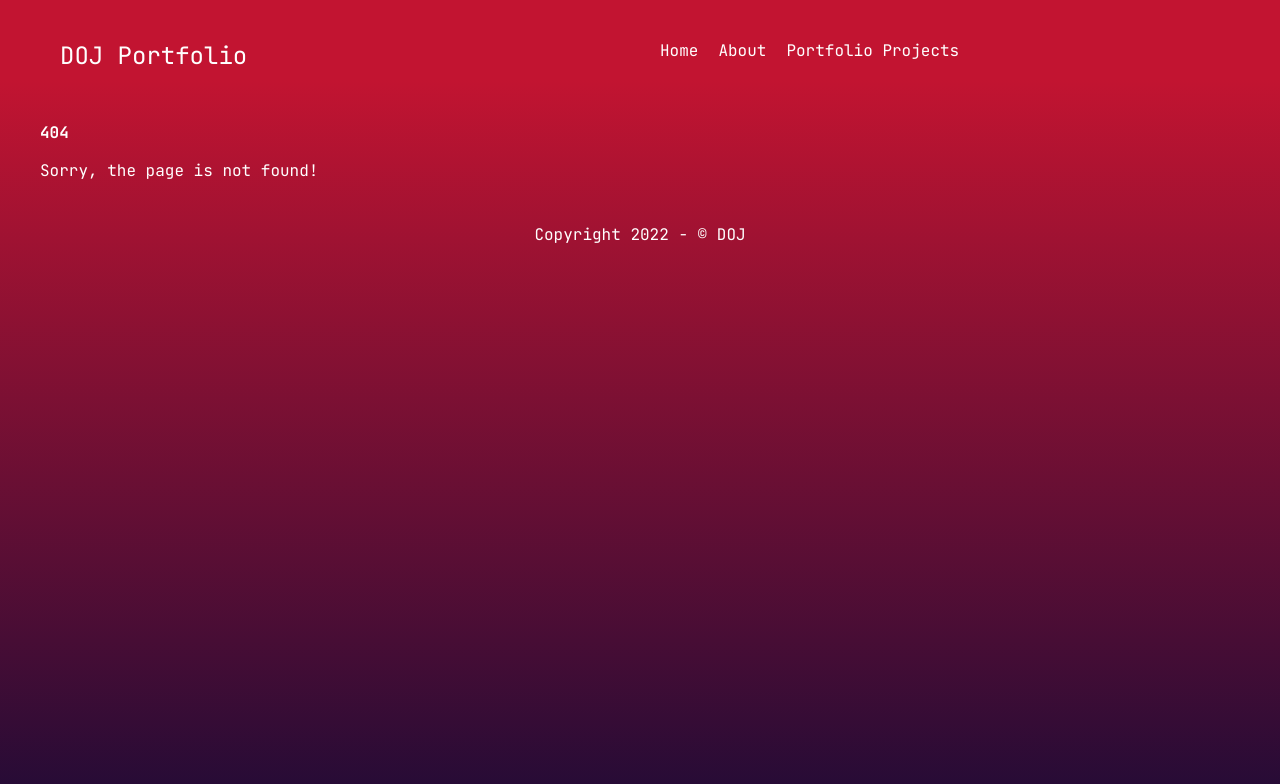
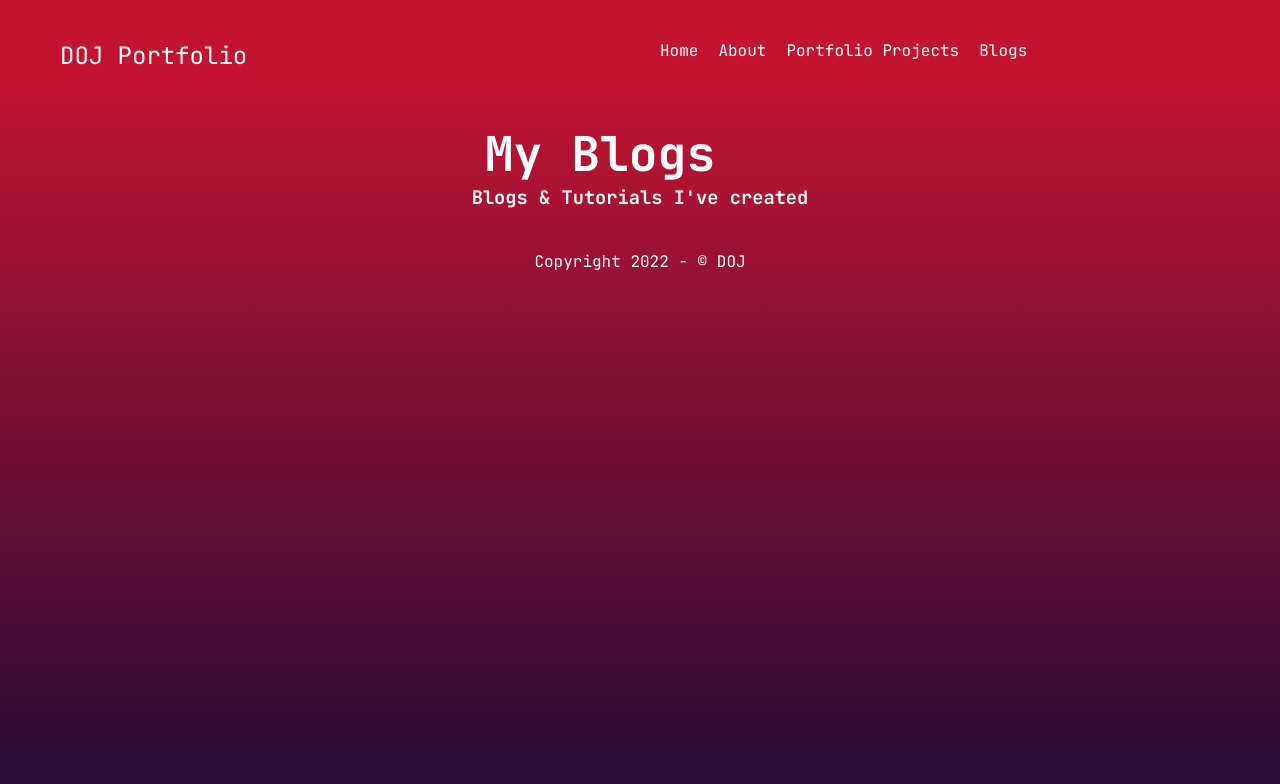
Before and after one commit to DOJ-gam/gatsby-blog, a Gatsby site: page /blogs in a window 1280 px wide. Before the commit this address had no page. Built offline with nearby package versions, Linux system fonts and the light colour scheme; Gatsby itself is replaced by a stand-in of ours.

Commit message:
add blogs page

```diff
--- a/src/components/Navbar.js
+++ b/src/components/Navbar.js
@@ -26,6 +26,7 @@ function Navbar() {
           <Link to="/">Home</Link>
           <Link to="/about">About</Link>
           <Link to="/projects">Portfolio Projects</Link>
+          <Link to="/blogs">Blogs</Link>
         </div>
       </nav>
     </div>
--- /dev/null
+++ b/src/pages/blogs/index.js
@@ -0,0 +1,15 @@
+import React from "react"
+import Layout from "../../components/Layout"
+import * as styles from "../../styles/blogs.module.css"
+function Projects() {
+  return (
+    <Layout>
+      <div className={styles.blog}>
+        <h2>My Blogs</h2>
+        <h3>Blogs & Tutorials I've created</h3>
+      </div>
+    </Layout>
+  )
+}
+
+export default Projects
--- /dev/null
+++ b/src/styles/blogs.module.css
@@ -0,0 +1,13 @@
+.blog {
+    text-align: center
+}
+
+.blog>h2 {
+    font-size: 3em;
+    margin-right: 80px;
+}
+
+.porblogtfolio>h3 {
+    font-size: 2em;
+    font-weight: 400;
+}
```
